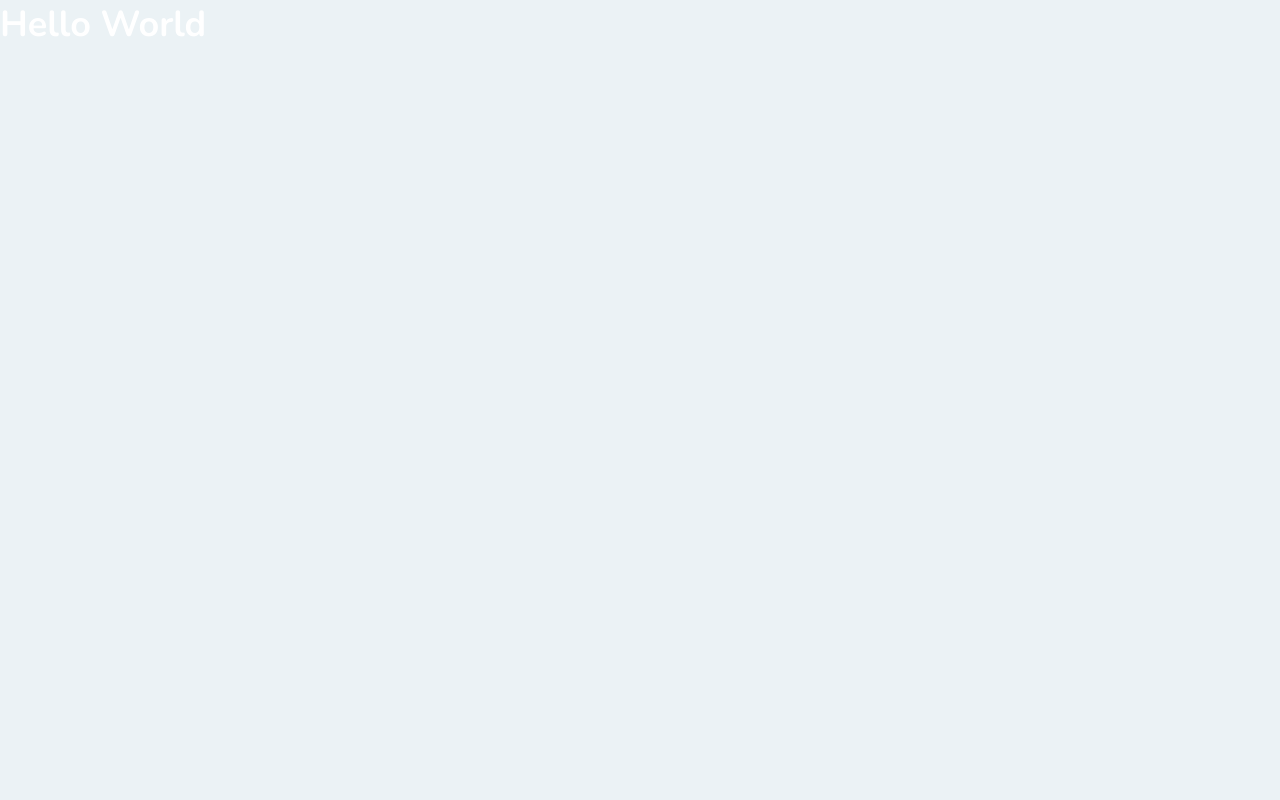
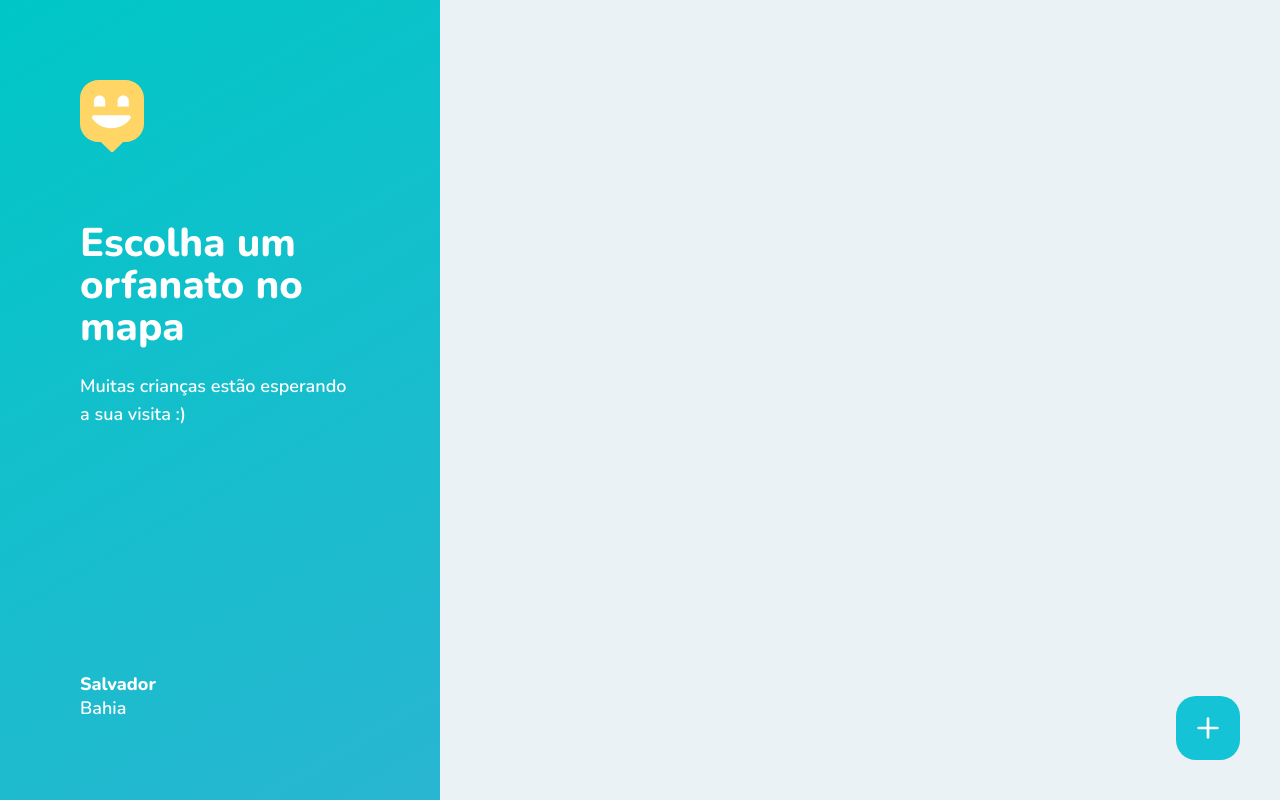
Before and after one commit to dvdnotfound/frontend-tasks, a React (Create React App) app: page /app in a window 1280 px wide. Built offline with nearby package versions, Linux system fonts and the light colour scheme.

Commit message:
page-map

```diff
--- a/src/pages/OrphanagesMap.tsx
+++ b/src/pages/OrphanagesMap.tsx
@@ -1,8 +1,32 @@
 import React from 'react';
+import { Link } from 'react-router-dom';
+import { FiPlus } from 'react-icons/fi';
+import mapMarkerImg from '../images/map-marker.svg';
+import '../styles/pages/orphanages-map.css';
 
 function OrphanagesMap() {
     return (
-    <h1>Hello World</h1>
+        <div id="page-map">
+            <aside>
+                <header>
+                    <img src={mapMarkerImg} alt="Happy"/>
+                    <h2>Escolha um orfanato no mapa</h2>
+                    <p>Muitas crianças estão esperando a sua visita :)</p>
+                </header>
+                <footer>
+                    <strong>Salvador</strong>
+                    <span>Bahia</span>
+                </footer>
+            </aside>
+
+            <div></div>
+
+            <Link to="" className="create-orphanage">
+                <FiPlus size={32} color="FFF" />
+            </Link>
+
+
+        </div>
     )
 }
 
--- /dev/null
+++ b/src/styles/pages/orphanages-map.css
@@ -0,0 +1,61 @@
+#page-map {
+    width: 100vw;
+    height: 100vh;
+
+    position: relative;
+    display: flex;
+}
+
+#page-map aside {
+    width: 440px;
+    background: linear-gradient(329.54deg, #29B6D1 0%, #00C7C7 100%);
+    padding: 80px;
+
+    display: flex;
+    flex-direction: column;
+    justify-content: space-between;
+}
+
+#page-map aside h2 {
+    font-size: 40px;
+    font-weight: 800;
+    line-height: 42px;
+    margin-top: 64px;
+}
+
+#page-map aside p {
+    line-height: 28px;
+    margin-top: 24px;
+}
+
+#page-map aside footer {
+    display: flex;
+    flex-direction: column;
+
+    line-height: 24px;
+}
+
+#page-map aside footer strong {
+    font-weight: 800;
+}
+
+#page-map .create-orphanage {
+    position: absolute;
+    right: 40px;
+    bottom: 40px;
+
+    width: 64px;
+    height: 64px;
+    background: #15c3d6;
+    border-radius: 20px;
+
+    display: flex;
+    justify-content: center;
+    align-items: center;
+
+    transition: background-color 0.2s;
+}
+
+#page-map .create-orphanage:hover {
+    background: #17d6eb;
+}
```
